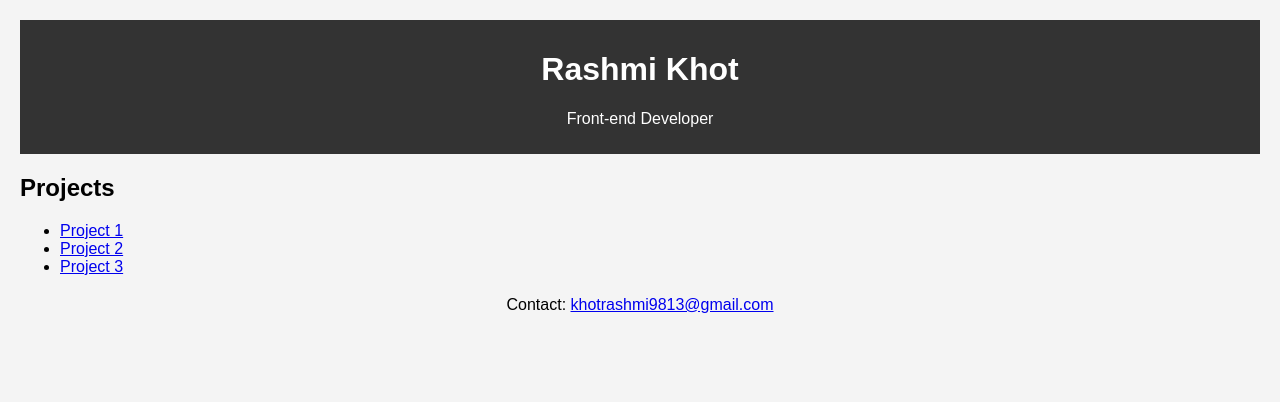
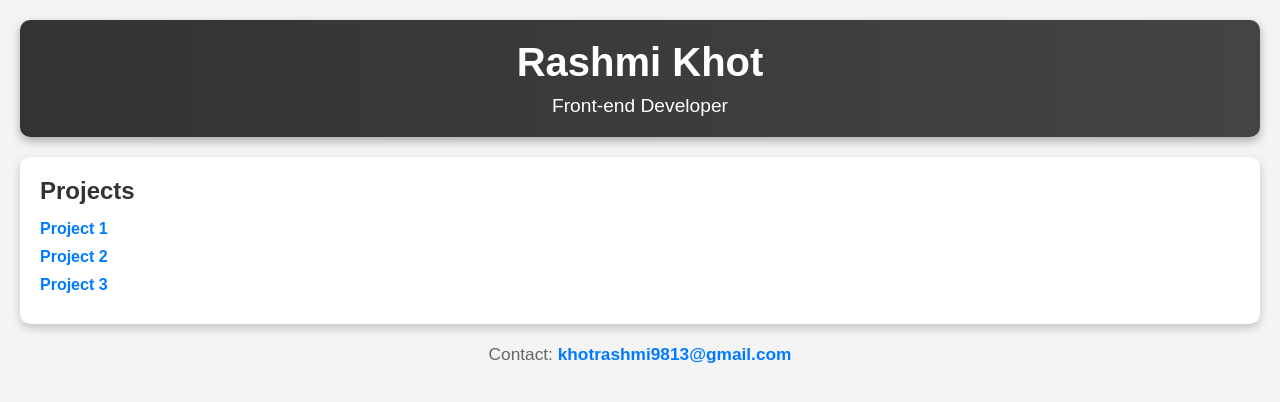
Before and after one commit to rashmi1398/rashmi9813.github.io, a plain HTML site: page index.html in a window 1280 px wide. Drawn offline with Linux system fonts and the light colour scheme.

Commit message:
Update style.css

```diff
--- a/style.css
+++ b/style.css
@@ -1,19 +1,77 @@
+* {
+    box-sizing: border-box;
+    margin: 0;
+    padding: 0;
+}
+
 body {
-    font-family: Arial, sans-serif;
+    font-family: 'Arial', sans-serif;
     margin: 0;
     padding: 20px;
     background-color: #f4f4f4;
 }
+
 header {
-    background: #333;
+    background: linear-gradient(90deg, #333, #444);
     color: #fff;
-    padding: 10px 0;
+    padding: 20px;
     text-align: center;
+    border-radius: 10px;
+    box-shadow: 0 4px 10px rgba(0, 0, 0, 0.3);
 }
+
+h1 {
+    font-size: 2.5em;
+    margin-bottom: 10px;
+}
+
+p {
+    font-size: 1.2em;
+}
+
 section {
     margin: 20px 0;
+    background: #fff;
+    padding: 20px;
+    border-radius: 10px;
+    box-shadow: 0 4px 10px rgba(0, 0, 0, 0.2);
 }
+
+h2 {
+    color: #333;
+    margin-bottom: 15px;
+}
+
+ul {
+    list-style-type: none;
+}
+
+li {
+    margin: 10px 0;
+}
+
+a {
+    text-decoration: none;
+    color: #007BFF;
+    font-weight: bold;
+    transition: color 0.3s;
+}
+
+a:hover {
+    color: #0056b3;
+}
+
 footer {
     text-align: center;
     margin-top: 20px;
+    font-size: 0.9em;
+    color: #666;
 }
+
+footer a {
+    color: #007BFF;
+}
+
+footer a:hover {
+    color: #0056b3;
+}
```
